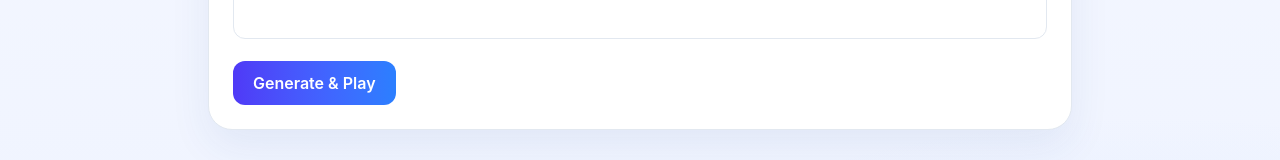
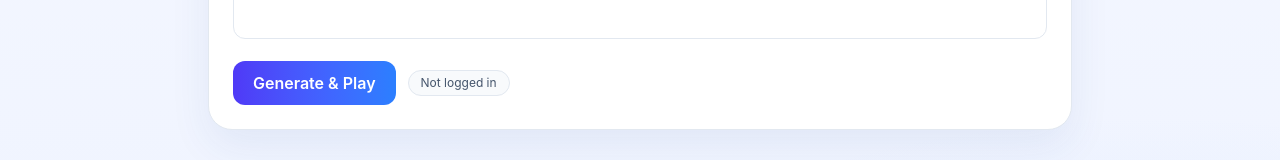
Before and after one commit to laobian01/echovoice-web, a Next.js app: page /en/try in a window 1280 px wide. Shown: the part 391-551 px from the top of the page. Built offline with nearby package versions, Linux system fonts and the light colour scheme; no server answers.

Commit message:
Show supabase login status

```diff
--- a/src/components/trial-panel.tsx
+++ b/src/components/trial-panel.tsx
@@ -8,6 +8,7 @@ import { getSupabaseClient } from "@/lib/supabase";
 export function TrialPanel({ locale = "zh" }: { locale?: Locale }) {
   const isEn = locale === "en";
   const [sessionToken, setSessionToken] = useState<string | null>(null);
+  const [userEmail, setUserEmail] = useState<string | null>(null);
   const [email, setEmail] = useState("");
   const [loginOpen, setLoginOpen] = useState(false);
   const [loginMsg, setLoginMsg] = useState<string | null>(null);
@@ -28,9 +29,11 @@ export function TrialPanel({ locale = "zh" }: { locale?: Locale }) {
     if (!client) return;
     client.auth.getSession().then(({ data }) => {
       setSessionToken(data.session?.access_token || null);
+      setUserEmail(data.session?.user?.email || null);
     });
     const { data: sub } = client.auth.onAuthStateChange((_event, session) => {
       setSessionToken(session?.access_token || null);
+      setUserEmail(session?.user?.email || null);
     });
     return () => {
       sub.subscription.unsubscribe();
@@ -175,6 +178,10 @@ export function TrialPanel({ locale = "zh" }: { locale?: Locale }) {
           {loading ? (isEn ? "Generating..." : "生成中...") : (isEn ? "Generate & Play" : "生成并播放")}
         </button>
         {audioUrl ? <audio controls src={audioUrl} className="h-9" /> : null}
+        <span className={`rounded-full border px-3 py-1 text-xs ${sessionToken ? "border-emerald-200 bg-emerald-50 text-emerald-700" : "border-slate-200 bg-slate-50 text-slate-600"}`}>
+          {sessionToken ? (isEn ? "Logged in" : "已登录") : (isEn ? "Not logged in" : "未登录")}
+          {sessionToken && userEmail ? ` · ${userEmail}` : ""}
+        </span>
       </div>
 
       {error ? <p className="mt-3 text-sm text-rose-600">{isEn ? "Error: " : "错误："}{error}</p> : null}
```
